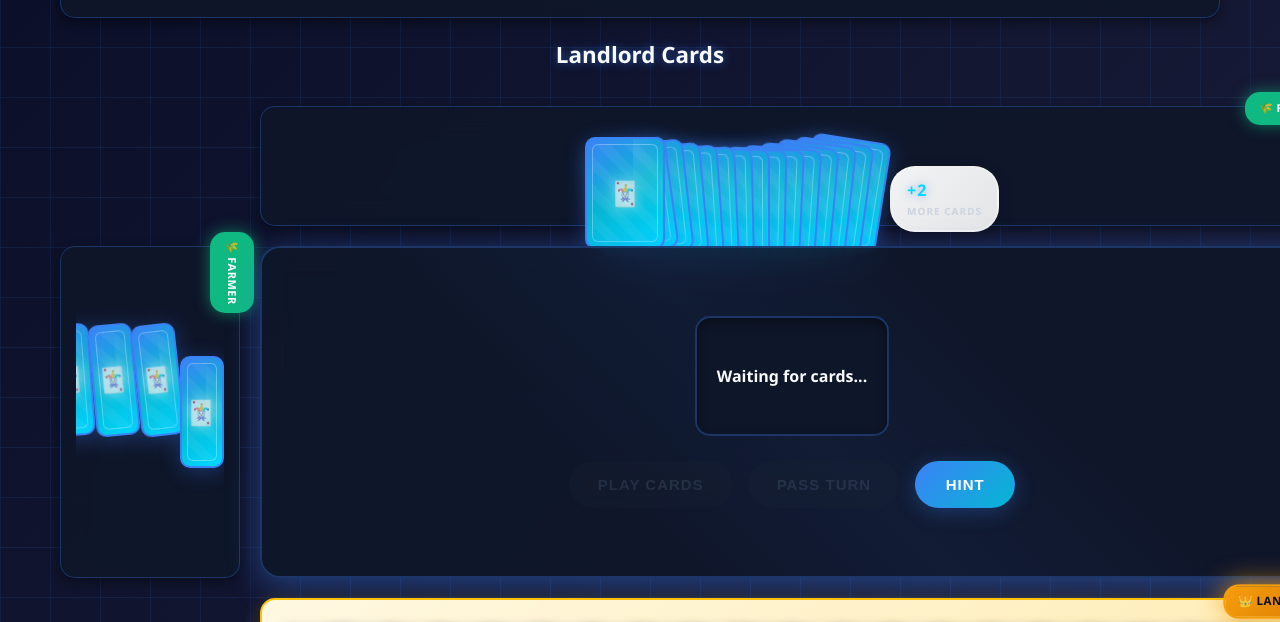
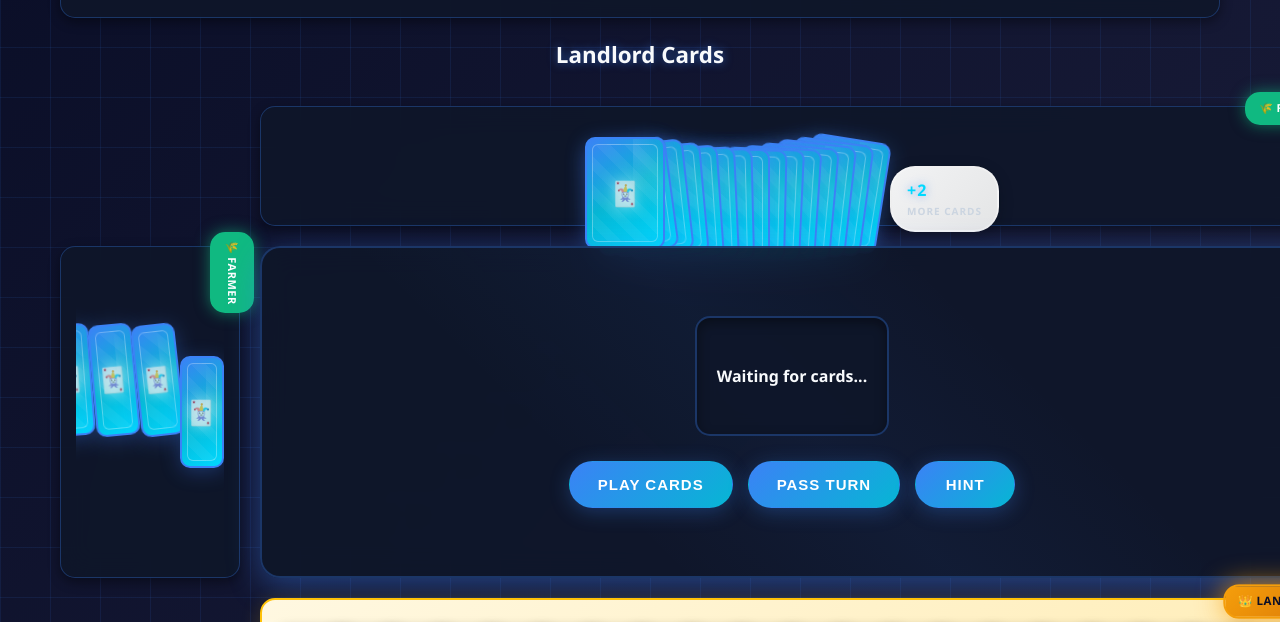
Before and after one commit to donghaozhang/fight-the-landlord-game, a website with bundled scripts: page index.html in a window 1280 px wide. Shown: the part 153-775 px from the top of the page. Built offline with nearby package versions, Linux system fonts and the light colour scheme; files whose address does not match are found by name.

Commit message:
Fix play cards button issue - Enable/disable buttons properly and remove HTML disabled attributes

```diff
--- a/game.js
+++ b/game.js
@@ -507,15 +507,21 @@ export class DouDiZhuGame {
         const passTurnBtn = document.getElementById('pass-turn');
         const hintBtn = document.getElementById('hint');
 
-        // Hide all buttons first
+        // Hide all buttons first and disable them
         playCardsBtn.style.display = 'none';
         passTurnBtn.style.display = 'none';
         hintBtn.style.display = 'none';
+        playCardsBtn.disabled = true;
+        passTurnBtn.disabled = true;
+        hintBtn.disabled = true;
 
         if (this.gamePhase === 'playing' && this.currentPlayer === 0) {
             playCardsBtn.style.display = 'inline-block';
             passTurnBtn.style.display = 'inline-block';
             hintBtn.style.display = 'inline-block';
+            playCardsBtn.disabled = false;
+            passTurnBtn.disabled = false;
+            hintBtn.disabled = false;
         }
     }
 
--- a/index.html
+++ b/index.html
@@ -54,8 +54,8 @@
                     <p>Waiting for cards...</p>
                 </div>
                 <div class="game-controls">
-                    <button id="play-cards" class="btn" disabled>Play Cards</button>
-                    <button id="pass-turn" class="btn" disabled>Pass Turn</button>
+                    <button id="play-cards" class="btn">Play Cards</button>
+                    <button id="pass-turn" class="btn">Pass Turn</button>
                     <button id="hint" class="btn">Hint</button>
                 </div>
             </div>
```
Also changed, not shown: 1 other file.
